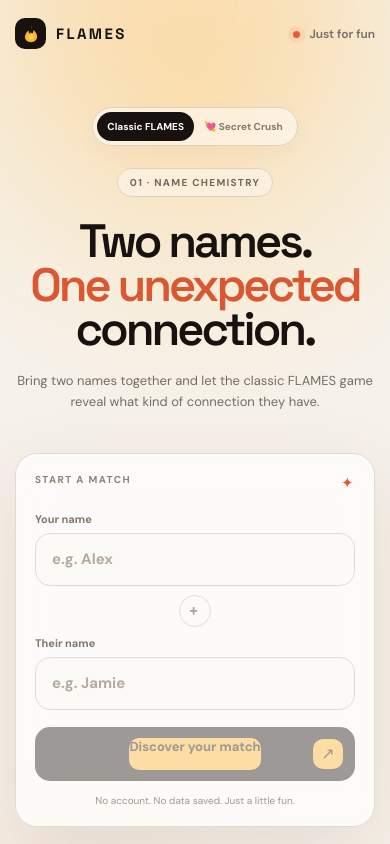
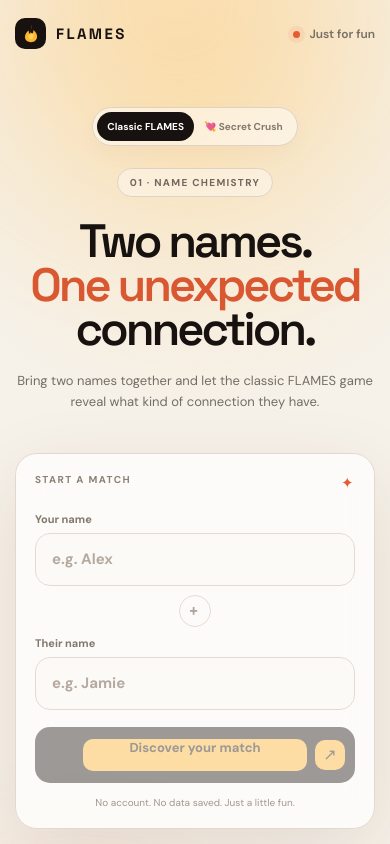
Before and after one commit to erioluwaadeniyi/quizzy, a React (Vite) app: page / in a window 390 px wide. Shown: the top 844 px of the page. Built offline with nearby package versions, Linux system fonts and the light colour scheme.

Commit message:
Refine match button sizing and centering

```diff
--- a/src/App.css
+++ b/src/App.css
@@ -60,3 +60,18 @@
   .match>span{font-size:12px}
   .match>b{right:10px;width:30px;height:30px}
 }
+
+/* Final match button sizing */
+.match{width:min(420px,100%);margin-left:auto;margin-right:auto;position:relative;display:flex;align-items:center;justify-content:center;text-align:center;padding:0 58px;height:56px}
+.match>span{position:absolute;left:50%;transform:translateX(-50%);width:calc(100% - 112px);min-width:0;text-align:center;white-space:nowrap;overflow:hidden;text-overflow:ellipsis}
+.match>b{position:absolute;right:12px;top:50%;transform:translateY(-50%);width:32px;height:32px;display:grid;place-items:center}
+@media(max-width:700px){
+  .match{width:min(380px,100%);padding-left:48px;padding-right:48px}
+  .match>span{width:calc(100% - 96px);font-size:13px}
+  .match>b{right:10px;width:30px;height:30px}
+}
+@media(max-width:380px){
+  .match{width:100%;height:52px;padding-left:42px;padding-right:42px}
+  .match>span{width:calc(100% - 84px);font-size:12px}
+  .match>b{right:9px;width:29px;height:29px}
+}
```
